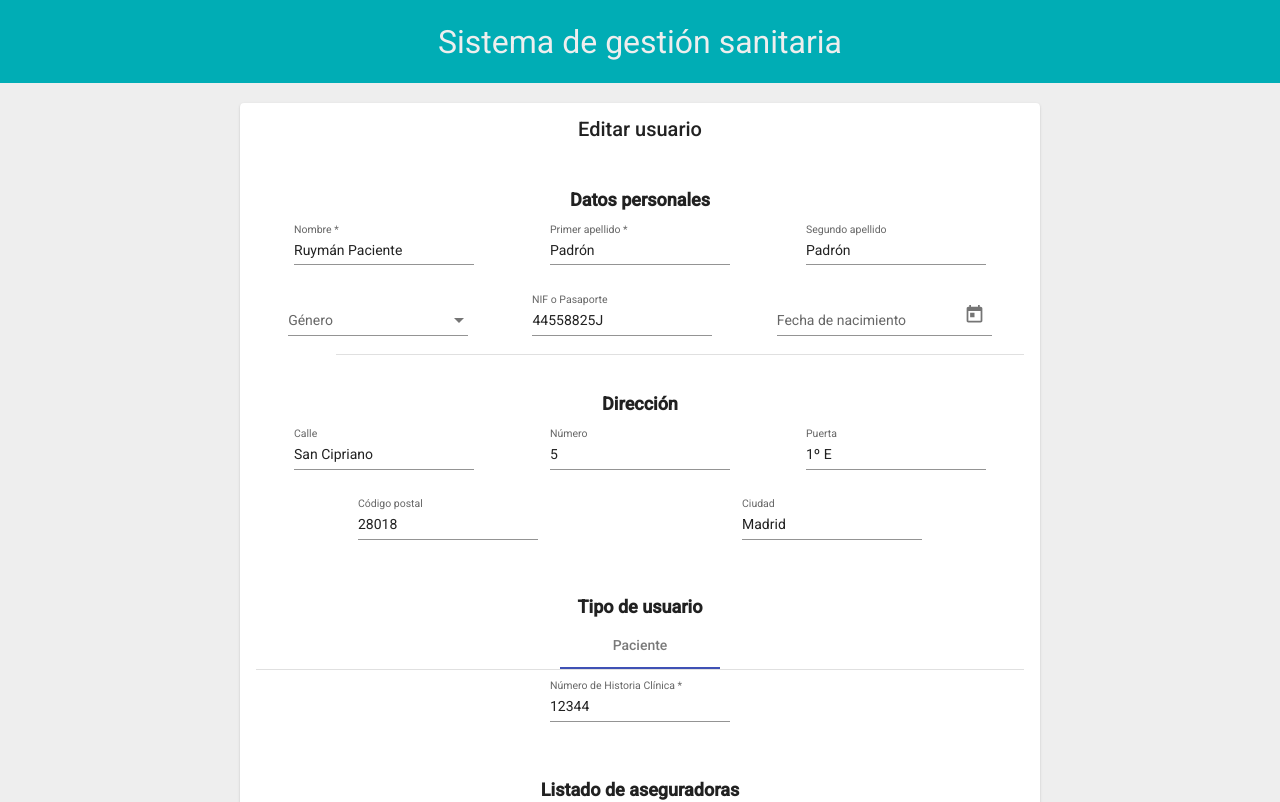
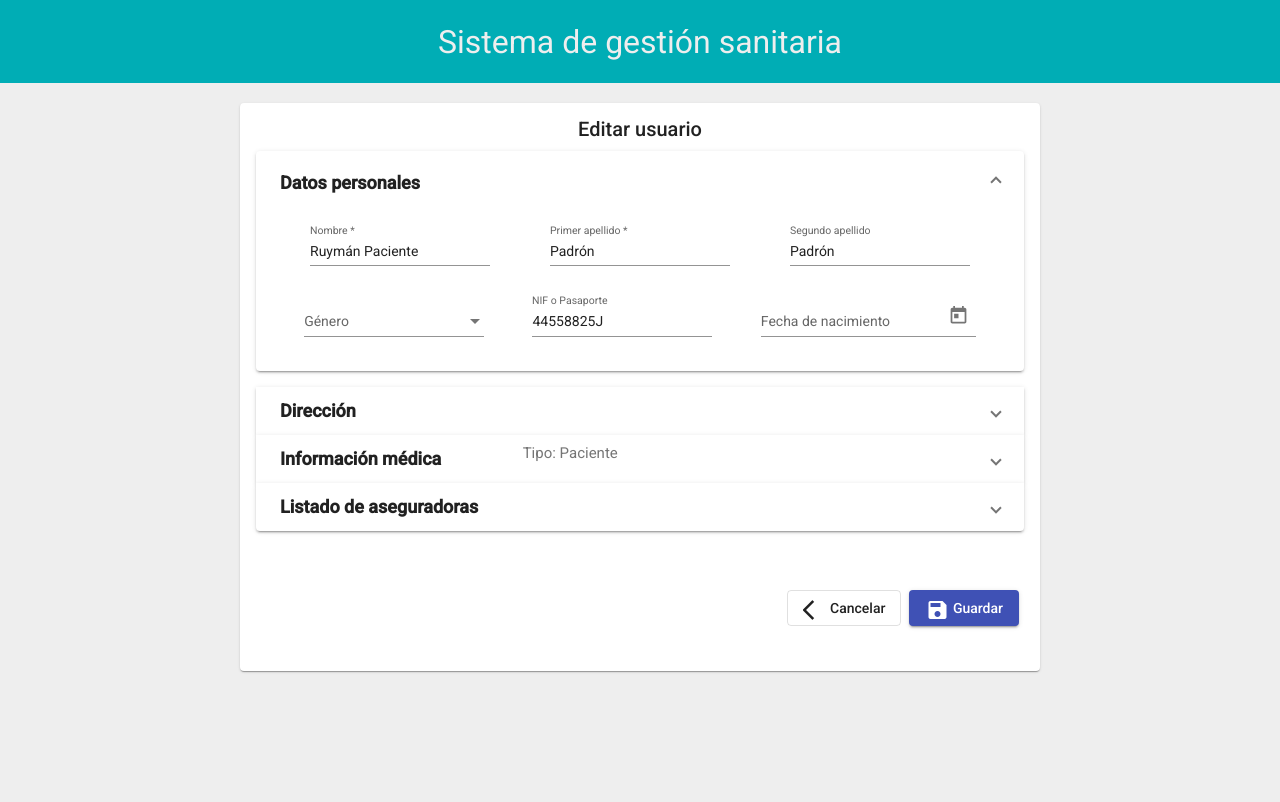
Before and after one commit to Ruymy7/ProyectoAngular_HIS, an Angular app: page /users/edit/1 in a window 1280 px wide. Shown: the top 802 px of the page. Built offline with nearby package versions, Linux system fonts and the light colour scheme; data requests are answered from the project's data file.

Commit message:
Modify add and edit user view to show data in accordion

```diff
--- a/src/app/user/add-edit-user/add-and-edit-user/add-and-edit-user.component.html
+++ b/src/app/user/add-edit-user/add-and-edit-user/add-and-edit-user.component.html
@@ -12,13 +12,19 @@
         <mat-icon>error</mat-icon> Se ha producido un error. Inténtalo de nuevo.
       </div>
       <mat-card-content>
-        <h3>Datos personales</h3>
+        <mat-accordion>
+          <mat-expansion-panel [expanded]="true">
+            <mat-expansion-panel-header>
+              <mat-panel-title>
+                Datos personales
+              </mat-panel-title>
+            </mat-expansion-panel-header>
             <div class="row">
 
               <mat-form-field appearance="standard">
                 <mat-label>Nombre</mat-label>
-            <input matInput placeholder="" name="name" class="form-control" required type="text" formControlName="name"
-              [class.is-invalid]="name.invalid && name.touched">
+                <input matInput placeholder="" name="name" class="form-control" required type="text"
+                  formControlName="name" [class.is-invalid]="name.invalid && name.touched">
                 <mat-error *ngIf="name.invalid && name.touched">{{"El nombre es obligatorio"}}</mat-error>
               </mat-form-field>
 
@@ -26,7 +32,8 @@
                 <mat-label>Primer apellido</mat-label>
                 <input matInput placeholder="" name="lastName" class="form-control" required type="text"
                   formControlName="lastName" [class.is-invalid]="lastName.invalid && lastName.touched">
-            <mat-error *ngIf="lastName.invalid && lastName.touched">{{"El primer apellido es obligatorio"}}</mat-error>
+                <mat-error *ngIf="lastName.invalid && lastName.touched">{{"El primer apellido es obligatorio"}}
+                </mat-error>
               </mat-form-field>
 
               <mat-form-field appearance="standard">
@@ -49,31 +56,42 @@
               <mat-form-field appearance="standard">
                 <mat-label>NIF o Pasaporte</mat-label>
                 <input matInput placeholder="" maxlength="9" name="idNumber" class="form-control" type="text"
-              formControlName="idNumber">
+                  formControlName="idNumber" [class.is-invalid]="idNumber.invalid && idNumber.touched">
+                <mat-error *ngIf="name.invalid && name.touched">{{"NIF o Pasaporte incorrecto"}}</mat-error>
               </mat-form-field>
 
               <mat-form-field appearance="standard">
                 <mat-label>Fecha de nacimiento</mat-label>
                 <input matInput [matDatepicker]="picker" name="birthdate" class="form-control" type="text"
-              formControlName="birthdate">
+                  [max]="maxDate" formControlName="birthdate" [class.is-invalid]="idNumber.invalid && idNumber.touched"
+                  disabled>
                 <mat-datepicker-toggle matSuffix [for]="picker"></mat-datepicker-toggle>
-            <mat-datepicker #picker></mat-datepicker>
+                <mat-datepicker #picker disabled="false"></mat-datepicker>
+                <mat-error *ngIf="birthdate.invalid && birthdate.touched">{{"Fecha incorrecta"}}</mat-error>
               </mat-form-field>
 
             </div>
-        <mat-divider [inset]="true"></mat-divider>
-        <h3>Dirección</h3>
+          </mat-expansion-panel>
+
+          <mat-expansion-panel>
+            <mat-expansion-panel-header>
+              <mat-panel-title>
+                Dirección
+              </mat-panel-title>
+            </mat-expansion-panel-header>
             <div formGroupName="address">
               <div class="row">
 
                 <mat-form-field appearance="standard">
                   <mat-label>Calle</mat-label>
-              <input matInput placeholder="" name="street" class="form-control" type="text" formControlName="street">
+                  <input matInput placeholder="" name="street" class="form-control" type="text"
+                    formControlName="street">
                 </mat-form-field>
 
                 <mat-form-field appearance="standard">
                   <mat-label>Número</mat-label>
-              <input matInput placeholder="" name="number" class="form-control" type="text" formControlName="number">
+                  <input matInput placeholder="" name="number" class="form-control" type="text"
+                    formControlName="number">
                 </mat-form-field>
 
                 <mat-form-field appearance="standard">
@@ -97,9 +115,19 @@
 
               </div>
             </div>
-        <h3>Tipo de usuario</h3>
-        <mat-tab-group mat-align-tabs="center">
-          <mat-tab label="Paciente" *ngIf="userType === 0">
+          </mat-expansion-panel>
+
+
+          <mat-expansion-panel>
+            <mat-expansion-panel-header>
+              <mat-panel-title>
+                Información médica
+              </mat-panel-title>
+              <mat-panel-description>
+                <p *ngIf="userType === 0">Tipo: Paciente</p>
+                <p *ngIf="userType === 1">Tipo: Profesional</p>
+              </mat-panel-description>
+            </mat-expansion-panel-header>
             <div class="row">
 
               <mat-form-field appearance="standard" *ngIf="userType === 0">
@@ -109,14 +137,42 @@
                 <mat-error *ngIf="NHC.invalid && NHC.touched">{{"El NHC es obligatorio"}}</mat-error>
               </mat-form-field>
 
+              <div class="row" *ngIf="userType === 1">
+                <mat-form-field appearance="standard">
+                  <mat-label>Nº Colegiado</mat-label>
+                  <input matInput placeholder="" required name="medicalBoardNumber" class="form-control" type="text"
+                    formControlName="medicalBoardNumber"
+                    [class.is-invalid]="medicalBoardNumber.invalid && medicalBoardNumber.touched">
+                  <mat-error *ngIf="medicalBoardNumber.invalid && medicalBoardNumber.touched">
+                    {{"El Nº Colegiado es obligatorio"}}</mat-error>
+                </mat-form-field>
+
+                <mat-form-field appearance="standard">
+                  <mat-label>Tipo de profesional</mat-label>
+                  <mat-select name="professionalType" class="form-control" type="text"
+                    formControlName="professionalType">
+                    <mat-option value="Médico">Médico</mat-option>
+                    <mat-option value="Enfermero">Enfermero</mat-option>
+                    <mat-option value="Administrativo">Administrativo</mat-option>
+                  </mat-select>
+                </mat-form-field>
               </div>
+            </div>
+          </mat-expansion-panel>
+
+          <mat-expansion-panel *ngIf="userType === 0">
+            <mat-expansion-panel-header>
+              <mat-panel-title>
+                Listado de aseguradoras
+              </mat-panel-title>
+            </mat-expansion-panel-header>
             <div class="insuranceListHeader">
-              <h3>Listado de aseguradoras</h3>
               <button mat-icon-button color="primary" aria-label="Añadir aseguradora" id="addInsurance" type="button"
                 (click)="addInsurance()">
                 <mat-icon>add</mat-icon>
               </button>
             </div>
+            <ng-container *ngIf="insuranceList.controls.length; else noInsurance">
               <ng-container formArrayName="insurance">
                 <div class="insurance" *ngFor="let insurance of insuranceList.controls; let i = index">
                   <ng-container [formGroupName]="i">
@@ -141,46 +197,34 @@
                       </mat-select>
                     </mat-form-field>
 
-                  <button mat-icon-button color="warn" aria-label="Eliminar aseguradora" (click)="deleteInsurance(i)">
+                    <button mat-icon-button color="warn" aria-label="Eliminar aseguradora" (click)="deleteInsurance(i)"
+                      type="button">
                       <mat-icon>delete</mat-icon>
                     </button>
                   </ng-container>
                 </div>
               </ng-container>
-          </mat-tab>
-          <mat-tab label="Profesional" *ngIf="userType === 1">
-            <div class="row">
-              <mat-form-field appearance="standard">
-                <mat-label>Nº Colegiado</mat-label>
-                <input matInput placeholder="" required name="medicalBoardNumber" class="form-control" type="text"
-                  formControlName="medicalBoardNumber"
-                  [class.is-invalid]="medicalBoardNumber.invalid && medicalBoardNumber.touched">
-                <mat-error *ngIf="medicalBoardNumber.invalid && medicalBoardNumber.touched">
-                  {{"El Nº Colegiado es obligatorio"}}</mat-error>
-              </mat-form-field>
-
-              <mat-form-field appearance="standard">
-                <mat-label>Tipo de profesional</mat-label>
-                <mat-select name="professionalType" class="form-control" type="text" formControlName="professionalType">
-                  <mat-option value="Médico">Médico</mat-option>
-                  <mat-option value="Enfermero">Enfermero</mat-option>
-                  <mat-option value="Administrativo">Administrativo</mat-option>
-                </mat-select>
-              </mat-form-field>
-
+            </ng-container>
+            <ng-template #noInsurance>
+              <div id="noInsurance">
+                <p>El paciente no tiene ninguna aseguradora asignada</p>
               </div>
-          </mat-tab>
-        </mat-tab-group>
-
+            </ng-template>
+          </mat-expansion-panel>
+        </mat-accordion>
       </mat-card-content>
       <mat-card-actions>
         <div class="buttons">
-          <button mat-stroked-button routerLink='/'><mat-icon>arrow_back_ios</mat-icon> Cancelar</button>
-          <button mat-raised-button color="primary" type="submit"><mat-icon>save</mat-icon> Guardar</button>
+          <button mat-stroked-button routerLink='/' type="button">
+            <mat-icon>arrow_back_ios</mat-icon> Cancelar
+          </button>
+          <button mat-raised-button color="primary" type="submit">
+            <mat-icon>save</mat-icon> Guardar
+          </button>
         </div>
       </mat-card-actions>
     </form>
-    <ng-template #loading id="loading">
+    <ng-template #loading>
       <div id="loading">
         <mat-spinner></mat-spinner>
       </div>
--- a/src/app/user/add-edit-user/add-and-edit-user/add-and-edit-user.component.scss
+++ b/src/app/user/add-edit-user/add-and-edit-user/add-and-edit-user.component.scss
@@ -11,7 +11,11 @@
       display: flex;
       justify-content: center;
     }
+    mat-panel-description {
+      float: right;
+    }
     .row {
+      width: 100%;
       display: flex;
       justify-content: space-around;
     }
@@ -68,6 +72,7 @@
       background: #d4edda;
       width: 100%;
       padding: 10px;
+      margin: 15px 0px 15px 0px;
       mat-icon {
         margin: 0px 10px 0px 10px;
       }
@@ -85,9 +90,33 @@
       background: #f8d7da;
       width: 100%;
       padding: 10px;
+      margin: 15px 0px 15px 0px;
       mat-icon {
         margin: 0px 10px 0px 10px;
       }
+    }
+
+    #noInsurance {
+      -webkit-box-shadow: 2px 2px 10px 0px rgba(245,198,203,1);
+      -moz-box-shadow: 2px 2px 10px 0px rgba(245,198,203,1);
+      box-shadow: 2px 2px 10px 0px rgba(245,198,203,1);
+      display: flex;
+      align-items: center;
+      justify-content: center;
+      border-color: #bee5eb;
+      border-radius: 5px;
+      color: #0c5460;
+      background: #d1ecf1;
+      width: 100%;
+      padding: 10px;
+      p {
+        margin: 10px;
+      }
+    }
+
+    mat-panel-title {
+      font-size: large;
+      font-weight: bold;
     }
 
     #loading {
--- a/src/app/user/add-edit-user/add-and-edit-user/add-and-edit-user.component.ts
+++ b/src/app/user/add-edit-user/add-and-edit-user/add-and-edit-user.component.ts
@@ -23,10 +23,13 @@ export class AddAndEditUserComponent implements OnInit {
   insurance: any
   saved: boolean = false
   errorMsg: boolean = false
+  maxDate: Date
+  step = 0;
 
   constructor(private fb: FormBuilder, private userService: UserService, private route: ActivatedRoute, private router: Router) { }
 
   ngOnInit(): void {
+    this.maxDate = new Date()
     this.route.params.subscribe(params => {
       if (params.id) {
         this.userId = params.id
@@ -84,11 +87,29 @@ export class AddAndEditUserComponent implements OnInit {
     let medicalBoardNumber = ''
     let professionalType = ''
 
+    const commonData = {
+      name: [this.user?.name || '', [Validators.required]],
+      lastName: [this.user?.lastName || '', [Validators.required]],
+      secondLastName: [this.user?.lastName || ''],
+      gender: [this.user?.gender || ''],
+      birthdate: [this.user?.birthdate || ''],
+      idNumber: [this.user?.idNumber || '', [Validators.minLength(9)]],
+      address: this.fb.group({
+        street: [this.user?.address?.street || ''],
+        number: [this.user?.address?.number || ''],
+        door: [this.user?.address?.door || ''],
+        postalCode: [this.user?.address?.postalCode || ''],
+        city: [this.user?.address?.city || '']
+      })
+    }
+
     if (this.user && this.isPatient(this.user)) {
       NHC = this.user.NHC
-      this.user.insurance.forEach(ins => {
-        insurance.push(this.fb.group({ ...ins }))
-      })
+      if (this.user.insurance && this.user.insurance.length) {
+        this.user.insurance.forEach(ins => {
+          insurance.push(this.fb.group({ ...ins }))
+        })
+      }
     } else if (this.user && !this.isPatient(this.user)) {
       medicalBoardNumber = this.user.medicalBoardNumber
       professionalType = this.user.professionalType
@@ -96,37 +117,13 @@ export class AddAndEditUserComponent implements OnInit {
 
     if (this.userType === 0) {
       this.form = this.fb.group({
-        name: [this.user?.name || '', [Validators.required]],
-        lastName: [this.user?.lastName || '', [Validators.required]],
-        secondLastName: [this.user?.lastName || ''],
-        gender: [this.user?.gender || ''],
-        birthdate: [this.user?.birthdate || ''],
-        idNumber: [this.user?.idNumber || ''],
-        address: this.fb.group({
-          street: [this.user?.address?.street || ''],
-          number: [this.user?.address?.number || ''],
-          door: [this.user?.address?.door || ''],
-          postalCode: [this.user?.address?.postalCode || ''],
-          city: [this.user?.address?.city || '']
-        }),
+        ...commonData,
         NHC: [NHC],
         insurance: this.fb.array(insurance)
       }, {});
     } else {
       this.form = this.fb.group({
-        name: [this.user?.name || '', [Validators.required]],
-        lastName: [this.user?.lastName || '', [Validators.required]],
-        secondLastName: [this.user?.lastName || ''],
-        gender: [this.user?.gender || ''],
-        birthdate: [this.user?.birthdate || ''],
-        idNumber: [this.user?.idNumber || ''],
-        address: this.fb.group({
-          street: [this.user?.address?.street || ''],
-          number: [this.user?.address?.number || ''],
-          door: [this.user?.address?.door || ''],
-          postalCode: [this.user?.address?.postalCode || ''],
-          city: [this.user?.address?.city || '']
-        }),
+        ...commonData,
         medicalBoardNumber: [medicalBoardNumber],
         professionalType: [professionalType]
       }, {});
@@ -153,6 +150,8 @@ export class AddAndEditUserComponent implements OnInit {
 
   get name() { return this.form.get('name') }
   get lastName() { return this.form.get('lastName') }
+  get idNumber() { return this.form.get('idNumber') }
+  get birthdate() { return this.form.get('birthdate') }
   get NHC() { return this.form.get('NHC') }
   get medicalBoardNumber() { return this.form.get('medicalBoardNumber') }
   get insuranceList() { return this.form.get('insurance') as FormArray }
```
Lines whose indentation alone changed are shown as unchanged.
